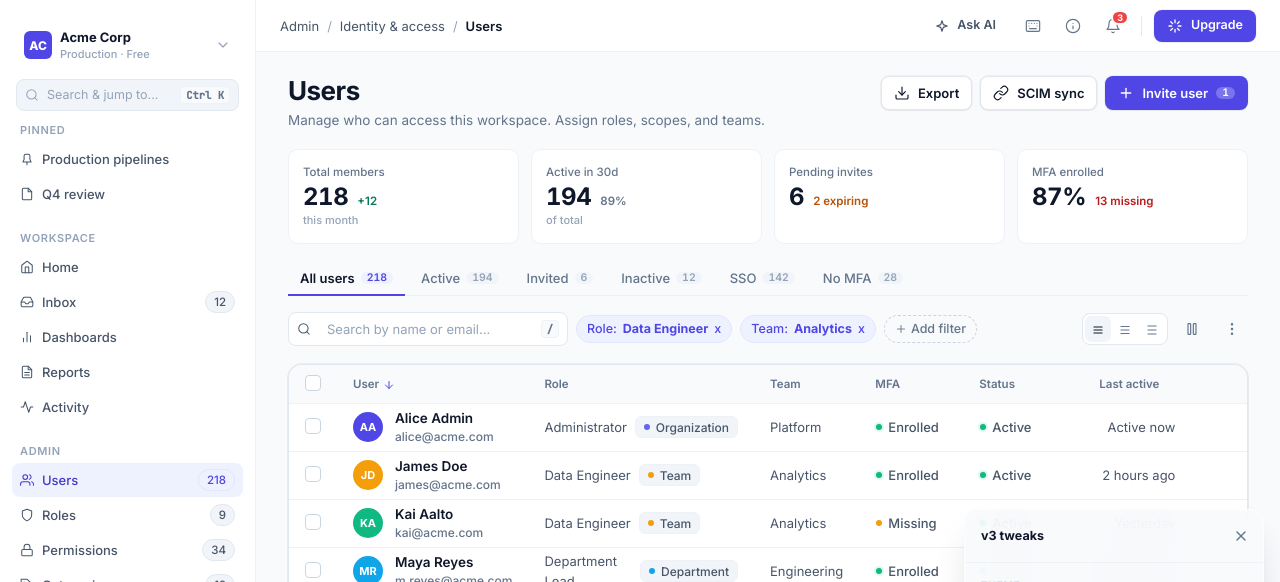
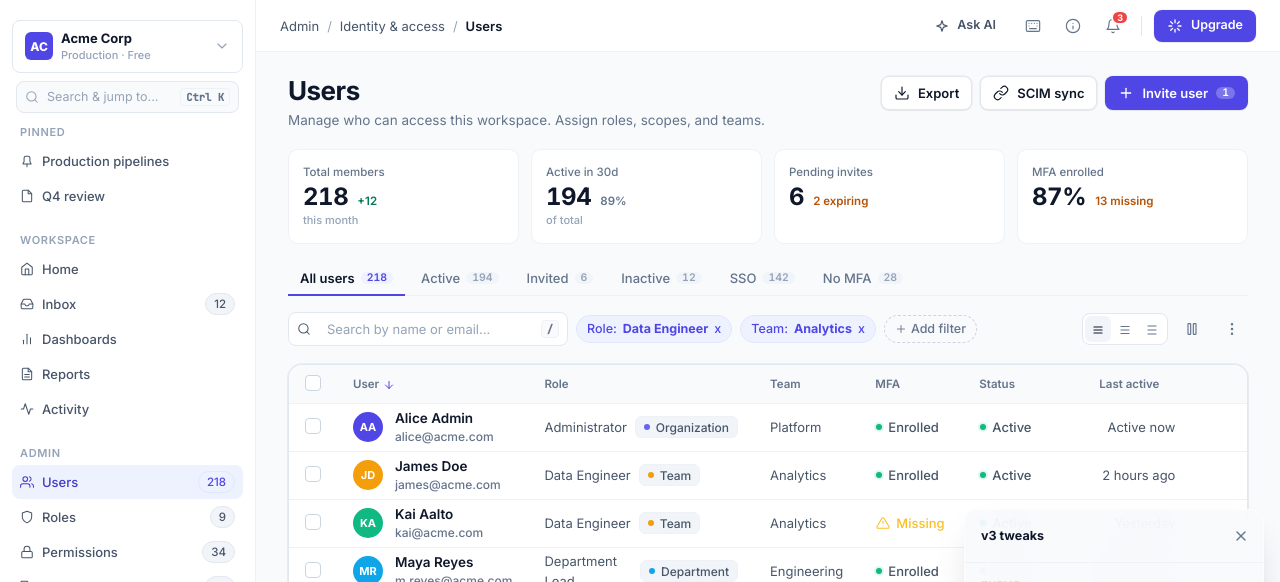
Before and after one commit to ayusharmedu/ayushfrontend, an Angular app: page /dashboard in a window 1280 px wide. Shown: the top 582 px of the page. Built offline with nearby package versions, Linux system fonts and the light colour scheme.

Commit message:
fixed dashboard styling

```diff
--- a/src/app/features/dashboard/dashboard.component.html
+++ b/src/app/features/dashboard/dashboard.component.html
@@ -437,8 +437,8 @@
                     [attr.aria-checked]="allVisibleSelected() ? 'true' : partiallySelected() ? 'mixed' : 'false'"
                     (click)="toggleAllVisible()">
                     @if (allVisibleSelected()) {
-                    <svg viewBox="0 0 24 24" fill="none" stroke="currentColor" stroke-width="3.5"
-                      stroke-linecap="round" stroke-linejoin="round">
+                    <svg viewBox="0 0 24 24" fill="none" stroke="currentColor" stroke-width="3.5" stroke-linecap="round"
+                      stroke-linejoin="round">
                       <path d="m20 6-11 11-5-5" />
                     </svg>
                     } @else if (partiallySelected()) {
@@ -483,8 +483,8 @@
                     [class.is-selected]="isSelected(user.email)" [attr.aria-checked]="isSelected(user.email)"
                     (click)="toggleUser(user.email)">
                     @if (isSelected(user.email)) {
-                    <svg viewBox="0 0 24 24" fill="none" stroke="currentColor" stroke-width="3.5"
-                      stroke-linecap="round" stroke-linejoin="round">
+                    <svg viewBox="0 0 24 24" fill="none" stroke="currentColor" stroke-width="3.5" stroke-linecap="round"
+                      stroke-linejoin="round">
                       <path d="m20 6-11 11-5-5" />
                     </svg>
                     }
@@ -521,8 +521,17 @@
                 <td>
                   <span class="badge table-state-badge" [class.badge-success]="user.mfa === 'enrolled'"
                     [class.badge-warning]="user.mfa === 'missing'">
-                    <span class="dot" [class.dot-success]="user.mfa === 'enrolled'"
-                      [class.dot-warning]="user.mfa === 'missing'"></span>
+                    @if (user.mfa === 'missing') {
+                    <svg class="icon-sm" viewBox="0 0 24 24" fill="none" stroke="currentColor" stroke-width="1.75"
+                      stroke-linecap="round" stroke-linejoin="round" aria-hidden="true">
+                      <path
+                        d="M10.29 3.86 1.82 18a2 2 0 0 0 1.71 3h16.94a2 2 0 0 0 1.71-3L13.71 3.86a2 2 0 0 0-3.42 0Z" />
+                      <line x1="12" y1="9" x2="12" y2="13" />
+                      <line x1="12" y1="17" x2="12.01" y2="17" />
+                    </svg>
+                    } @else {
+                    <span class="dot dot-success"></span>
+                    }
                     {{ user.mfa === 'enrolled' ? 'Enrolled' : 'Missing' }}
                   </span>
                 </td>
--- a/src/styles/themes/_dark.scss
+++ b/src/styles/themes/_dark.scss
@@ -44,6 +44,7 @@
   --color-table-checkbox-border: var(--color-border-strong);
   --color-table-checkbox-checked-border: var(--color-brand-accent);
   --color-table-checkbox-icon: var(--color-on-solid);
+  --color-table-state-warning-fg: var(--color-warning-emphasis);
   --color-table-bulk-danger-bg: var(--color-danger-action);
   --color-table-bulk-danger-fg: var(--color-on-solid);
   --color-table-bulk-danger-border: transparent;
--- a/src/styles/themes/_light.scss
+++ b/src/styles/themes/_light.scss
@@ -45,6 +45,7 @@
   --color-table-checkbox-border: var(--color-border-strong);
   --color-table-checkbox-checked-border: var(--color-brand-accent);
   --color-table-checkbox-icon: var(--color-on-solid);
+  --color-table-state-warning-fg: var(--color-warning-emphasis);
   --color-table-bulk-danger-bg: var(--color-danger-action);
   --color-table-bulk-danger-fg: var(--color-on-solid);
   --color-table-bulk-danger-border: transparent;
--- a/src/styles/tokens/_semantic.scss
+++ b/src/styles/tokens/_semantic.scss
@@ -69,6 +69,7 @@ $semantic-colors: (
   warning: color.get-color(warning, 500),
   warning-hover: color.get-color(warning, 600),
   warning-fg: color.get-color(warning, 700),
+  warning-emphasis: color.get-color(warning, 400),
   warning-bg: color.get-color(warning, 50),
   warning-border: color.get-color(warning, 200),
   warning-dot: color.get-color(warning, 500),
@@ -533,6 +534,7 @@ $typography-tokens: (
   --shadow-danger-action: #{action-color(cancel-shadow)};
   --color-danger-dot: #{semantic-color(danger-dot)};
   --color-warning-dot: #{semantic-color(warning-dot)};
+  --color-warning-emphasis: #{semantic-color(warning-emphasis)};
   --color-strength-danger: #{semantic-color(danger)};
   --color-strength-warning: #{semantic-color(warning)};
   --color-strength-success: #{semantic-color(success)};
--- a/src/styles/ui-components/_badge.scss
+++ b/src/styles/ui-components/_badge.scss
@@ -25,7 +25,7 @@
 
 .badge-danger {
   background: var(--color-danger-bg);
-  color: var(--color-danger-fg);
+  color: var(--color-warning-fg);
   border-color: var(--color-danger-border);
 }
 
--- a/src/styles/ui-components/_dashboard.scss
+++ b/src/styles/ui-components/_dashboard.scss
@@ -32,6 +32,7 @@
   margin: var(--space-2) 0;
   border-radius: var(--radius-md);
   cursor: pointer;
+  border: var(--border-thin) solid var(--color-border-default);
 }
 
 .workspace-switcher:hover {
@@ -74,7 +75,7 @@
   gap: var(--space-2);
   height: var(--size-control-compact);
   padding: 0 var(--space-2);
-  background: var(--color-surface-sunken);
+  background: var(--color-surface-canvas);
   border: var(--border-thin) solid var(--color-border-default);
   border-radius: var(--radius-md);
   cursor: pointer;
--- a/src/styles/ui-components/_table.scss
+++ b/src/styles/ui-components/_table.scss
@@ -175,6 +175,10 @@
 .data-table .badge-warning,
 .data-table .badge-neutral {
   background: transparent;
+}
+
+.data-table .badge-warning {
+  color: var(--color-table-state-warning-fg);
 }
 
 .table-checkbox-col {
```
